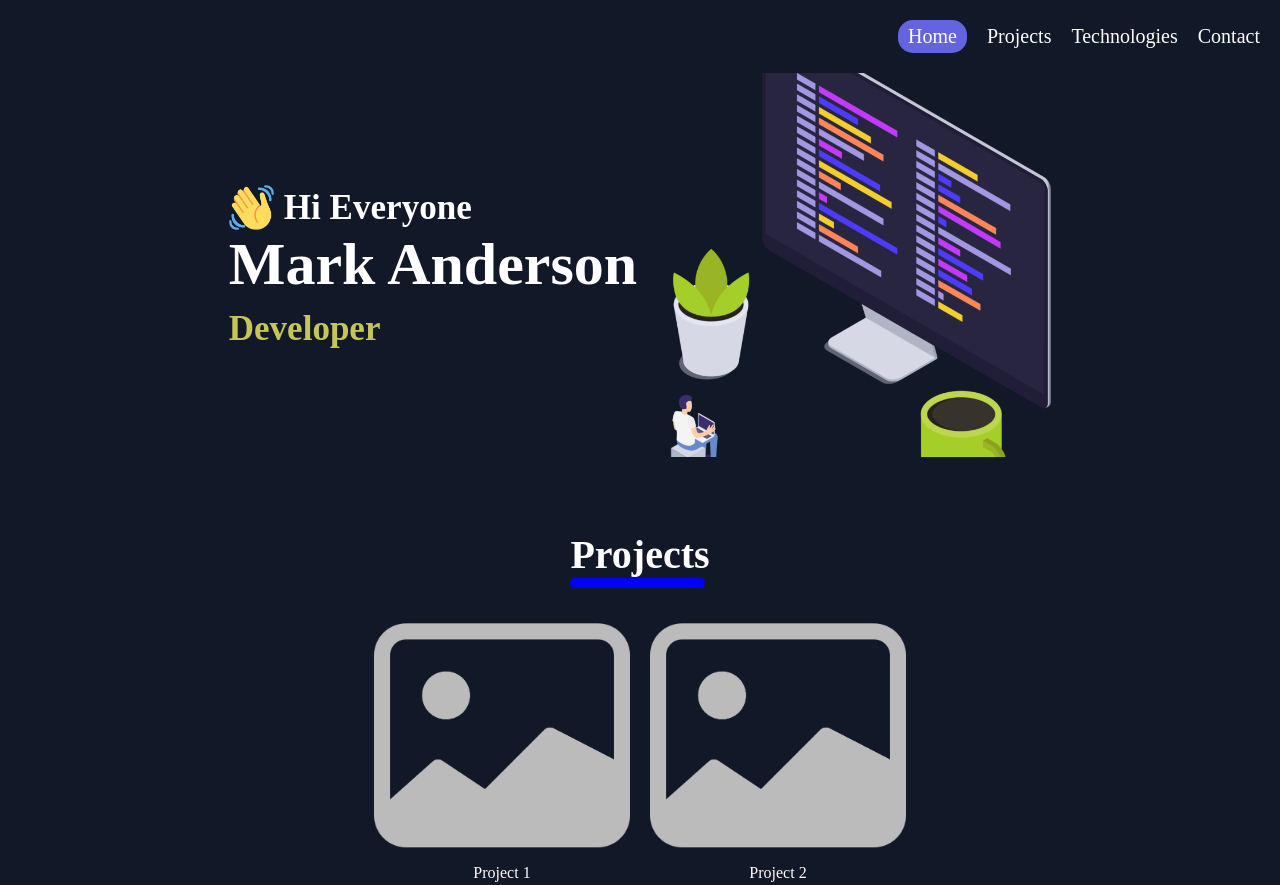
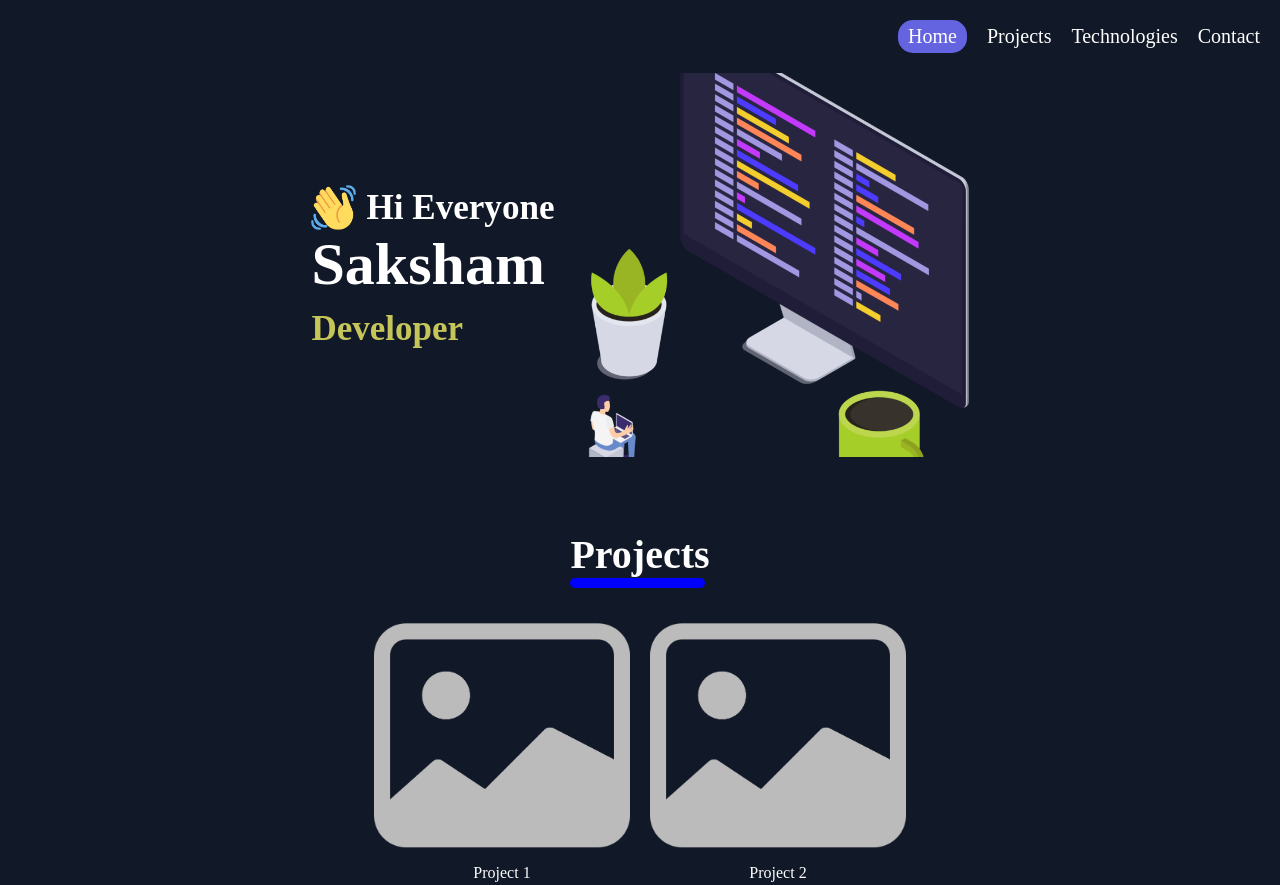
Before and after one commit to Saksham1212/PWSKILLSproject5, a plain HTML site: page index.html in a window 1280 px wide. Shown: the top 885 px of the page. Drawn offline with Linux system fonts and the light colour scheme; files whose address does not match are found by name.

Commit message:
Update index.html

```diff
--- a/index.html
+++ b/index.html
@@ -28,7 +28,7 @@
                 </div>
                 <div class="intro-line-2">
                     <h1>
-                        Mark Anderson
+                        Saksham
                     </h1>
                     <h2>
                         Developer
```
